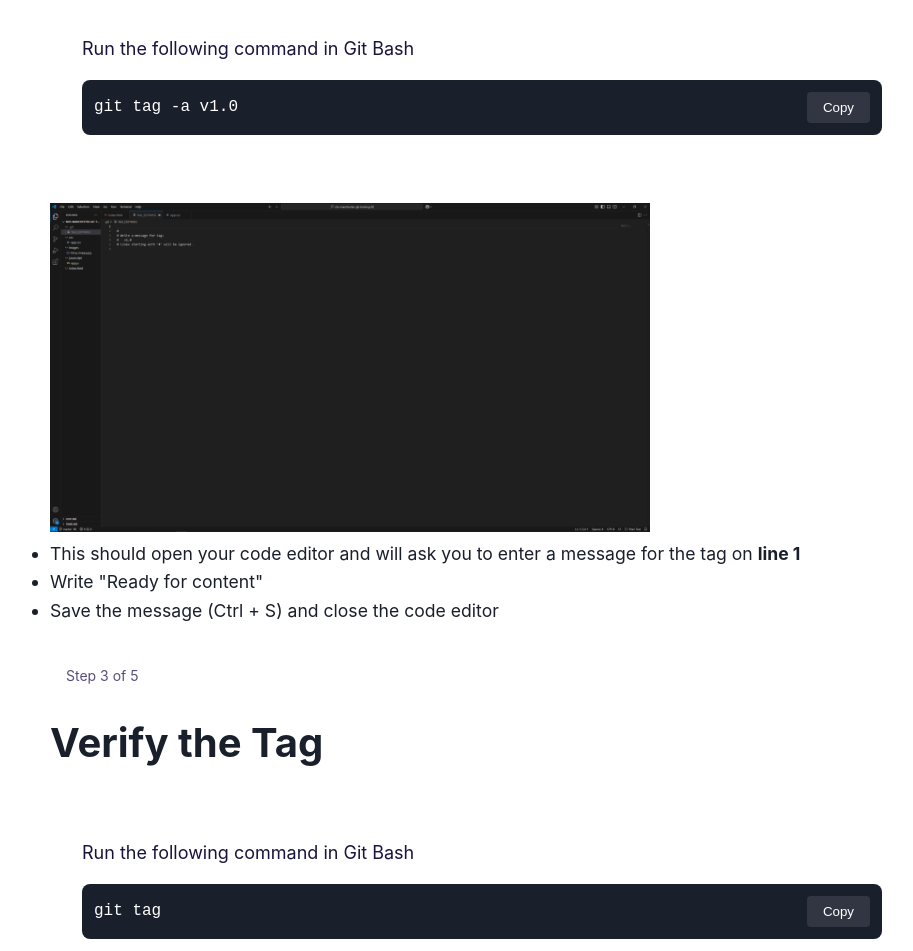
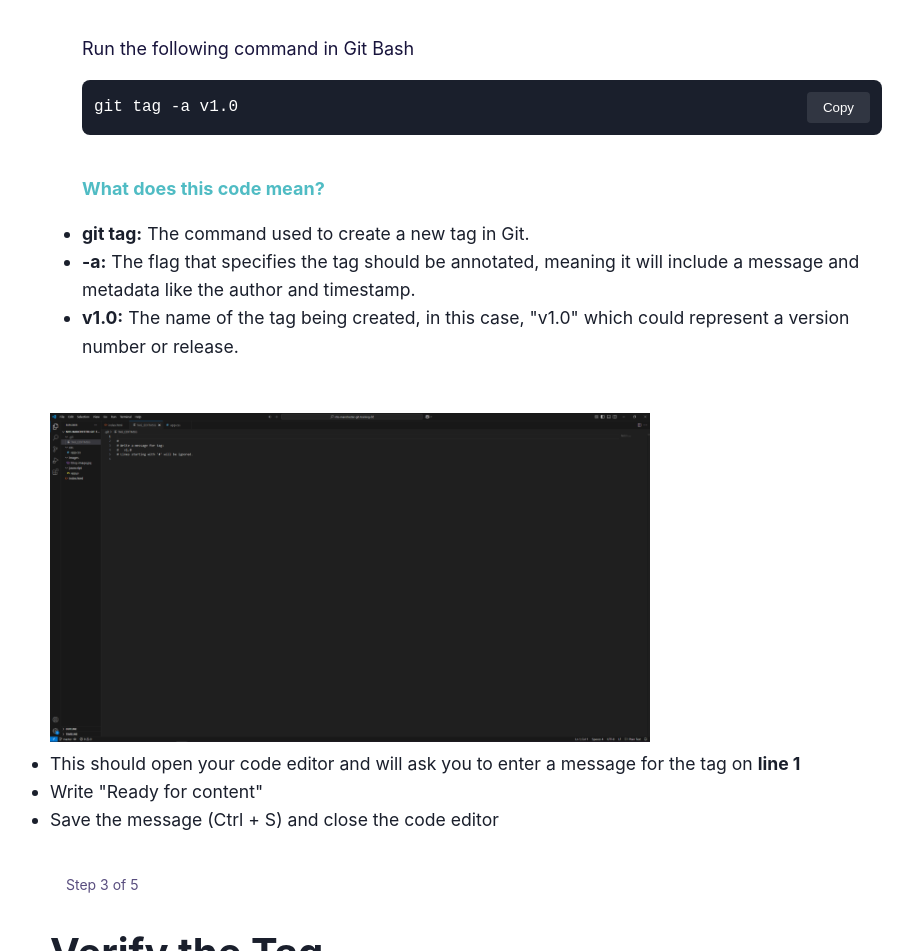
Before and after one commit to rockborne-git-training/git-github-website, a plain HTML site: page exercise-3.5.html in a window 1280 px wide. Shown: the part 1549-2500 px from the top of the page, without its empty margins (318-1231 px from the left). Drawn offline with Linux system fonts and the light colour scheme.

Commit message:
Added part to explain git tag

```diff
--- a/exercise-3.5.html
+++ b/exercise-3.5.html
@@ -85,6 +85,13 @@
                         <code>git tag -a v1.0</code>
                         <button class="copy-btn">Copy</button>
                     </div>
+                    <p class="lesson-description"><b><span style="color: #50bcc4;">What does this code mean?</span></b></p>
+                    <ul>
+                        <li><strong>git tag:</strong> The command used to create a new tag in Git.</li>
+                        <li><strong>-a:</strong> The flag that specifies the tag should be annotated, meaning it will include a message and metadata like the author and timestamp.</li>
+                        <li><strong>v1.0:</strong> The name of the tag being created, in this case, "v1.0" which could represent a version number or release.</li>
+                    </ul>
+
                 </div>
             </div>
             <div class="image-container">
```
